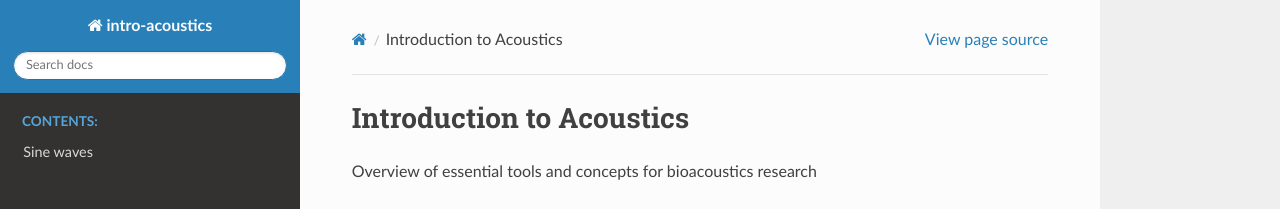
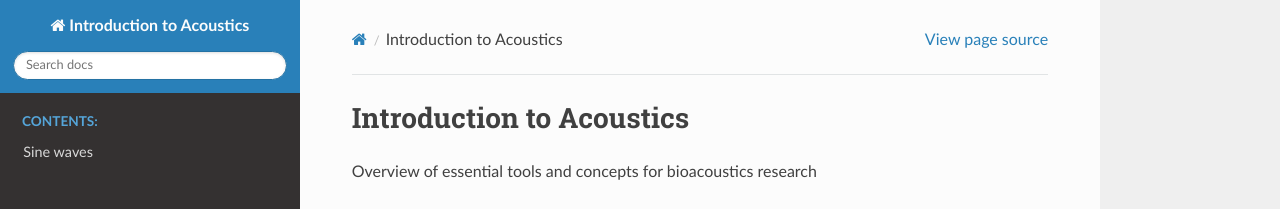
Before and after one commit to hansenjohnson/intro-acoustics, a Sphinx documentation site: the page built from docs/index.rst, in a window 1280 px wide. Shown: the top 209 px of the page. Built offline with Sphinx 7.4.7 and the Read the Docs theme 2.0.0, drawn with Linux system fonts in a browser that asks for light colours.

Commit message:
Update project name

```diff
--- a/docs/conf.py
+++ b/docs/conf.py
@@ -19,7 +19,7 @@
 
 # -- Project information -----------------------------------------------------
 
-project = 'intro-acoustics'
+project = 'Introduction to Acoustics'
 copyright = '2019, Hansen Johnson'
 author = 'Hansen Johnson'
 
@@ -133,7 +133,7 @@ latex_elements = {
 # (source start file, target name, title,
 #  author, documentclass [howto, manual, or own class]).
 latex_documents = [
-    (master_doc, 'intro-acoustics.tex', 'intro-acoustics Documentation',
+    (master_doc, 'intro-acoustics.tex', 'Introduction to Acoustics',
      'Hansen Johnson', 'manual'),
 ]
 
@@ -143,7 +143,7 @@ latex_documents = [
 # One entry per manual page. List of tuples
 # (source start file, name, description, authors, manual section).
 man_pages = [
-    (master_doc, 'intro-acoustics', 'intro-acoustics Documentation',
+    (master_doc, 'intro-acoustics', 'Introduction to Acoustics',
      [author], 1)
 ]
 
@@ -154,7 +154,7 @@ man_pages = [
 # (source start file, target name, title, author,
 #  dir menu entry, description, category)
 texinfo_documents = [
-    (master_doc, 'intro-acoustics', 'intro-acoustics Documentation',
+    (master_doc, 'intro-acoustics', 'Introduction to Acoustics',
      author, 'intro-acoustics', 'One line description of project.',
      'Miscellaneous'),
 ]
```
